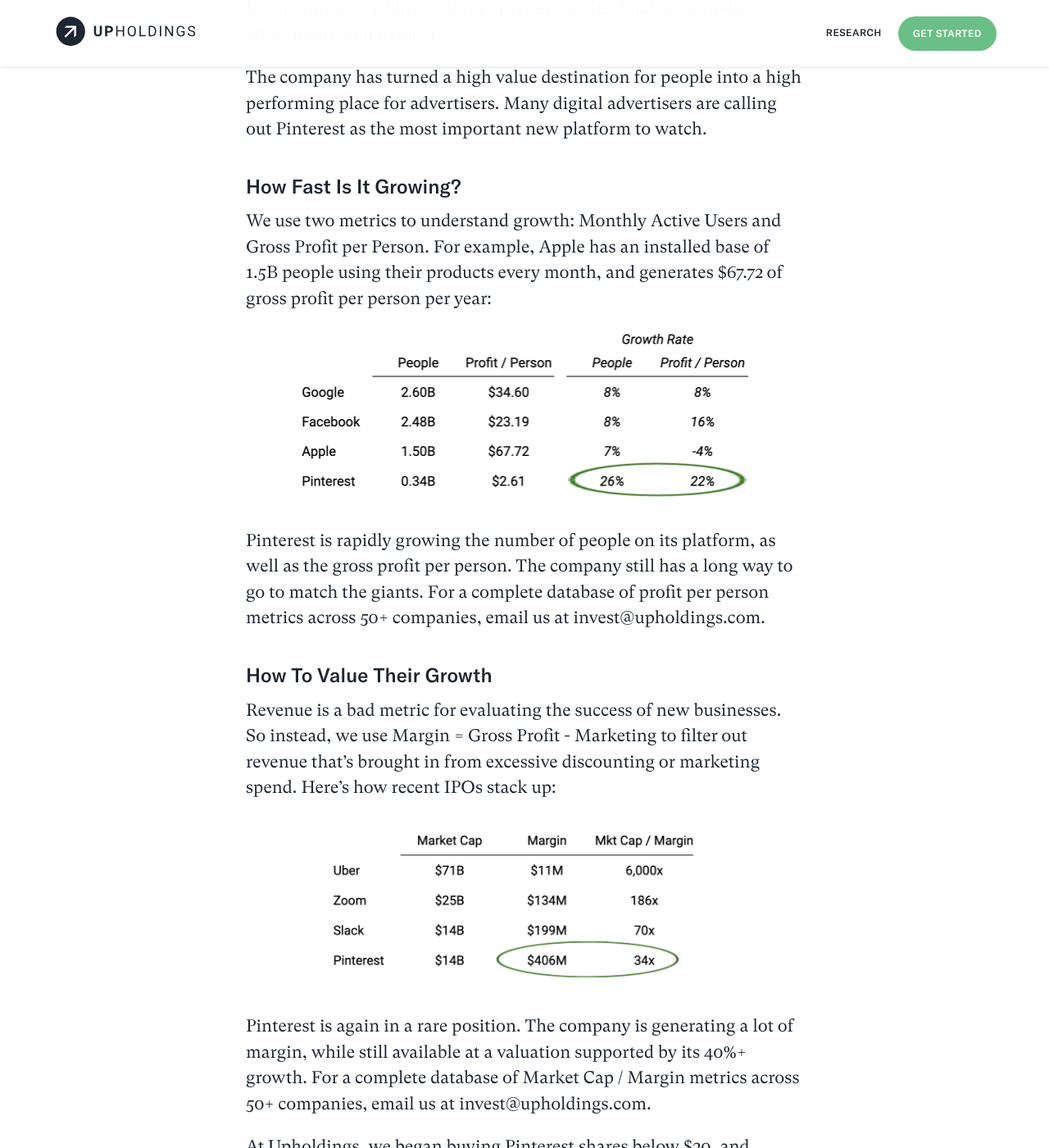
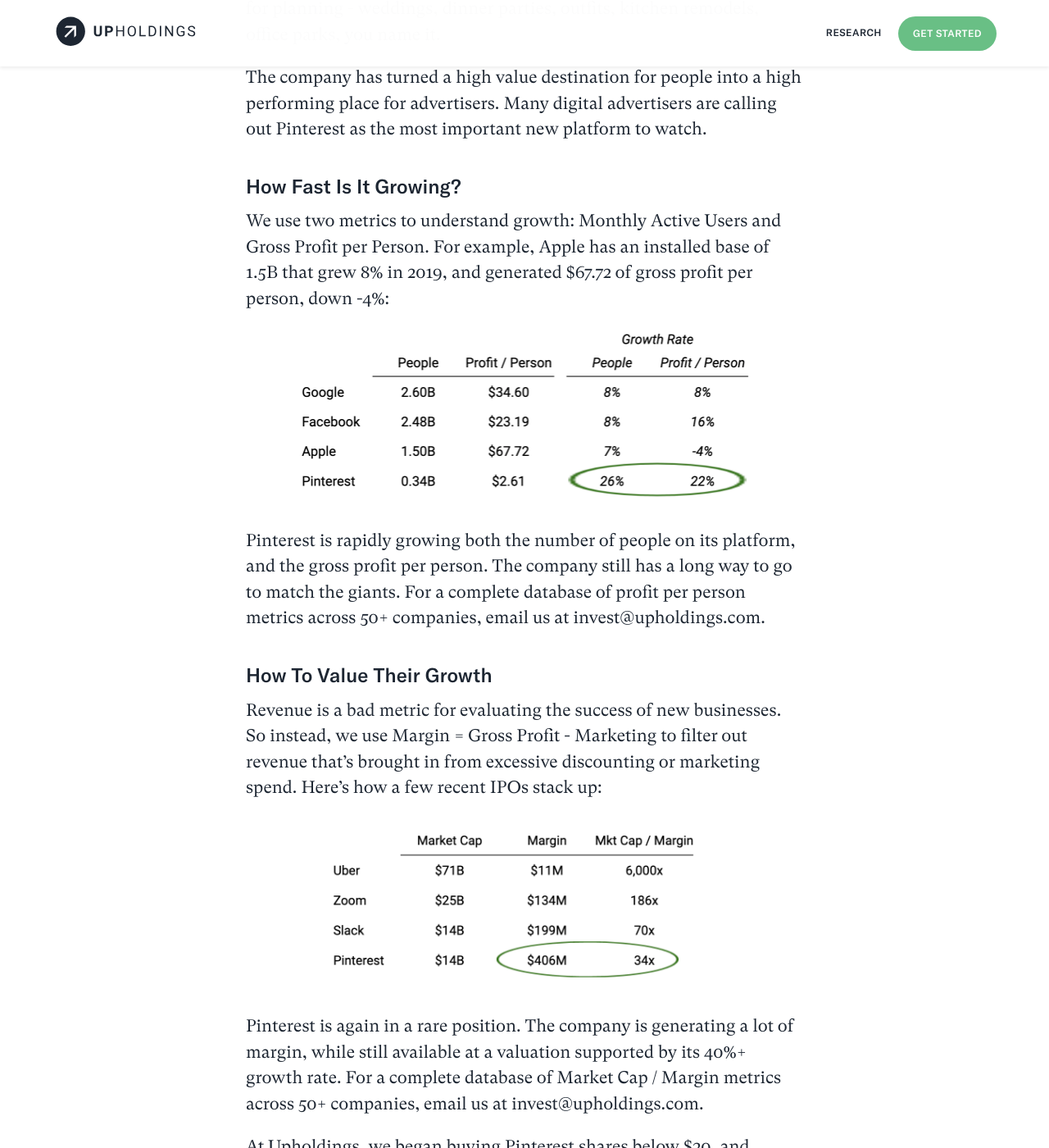
Before and after one commit to willanderson/Upholdings, a Jekyll site: the page built from _posts/2020-02-13-pinterest-a-rare-bargain.markdown, in a window 1280 px wide and 1400 px high, scrolled down 1125 px. Shown: the whole window at 82% size. Built offline with Jekyll 4.4.1, drawn with Linux system fonts in a browser that asks for light colours; nearby versions of some CDN libraries; some web fonts are replaced; comment, search, counter and statistics services are not loaded; some of the changed text lies outside the part shown.

Commit message:
Updated Pinterest A Rare Bargain

```diff
--- a/_posts/2020-02-13-pinterest-a-rare-bargain.markdown
+++ b/_posts/2020-02-13-pinterest-a-rare-bargain.markdown
@@ -20,19 +20,19 @@
 
 ## How Fast Is It Growing?
 
-We use two metrics to understand growth: Monthly Active Users and Gross Profit per Person. For example, Apple has an installed base of 1.5B people using their products every month, and generates $67.72 of gross profit per person per year:
+We use two metrics to understand growth: Monthly Active Users and Gross Profit per Person. For example, Apple has an installed base of 1.5B that grew 8% in 2019, and generated $67.72 of gross profit per person, down -4%:
 
 ![first numbers-33c20e.png](/uploads/first%20numbers-33c20e.png)
 
-Pinterest is rapidly growing the number of people on its platform, as well as the gross profit per person. The company still has a long way to go to match the giants. **For a complete database of profit per person metrics across 50+ companies, email us at invest@upholdings.com.**
+Pinterest is rapidly growing both the number of people on its platform, and the gross profit per person. The company still has a long way to go to match the giants. **For a complete database of profit per person metrics across 50+ companies, email us at invest@upholdings.com.**
 
 ## How To Value Their Growth
 
-Revenue is a bad metric for evaluating the success of new businesses. So instead, we use Margin = Gross Profit - Marketing to filter out revenue that’s brought in from excessive discounting or marketing spend. Here’s how recent IPOs stack up:
+Revenue is a bad metric for evaluating the success of new businesses. So instead, we use Margin = Gross Profit - Marketing to filter out revenue that’s brought in from excessive discounting or marketing spend. Here’s how a few recent IPOs stack up:
 
 ![second numbers.png](/uploads/second%20numbers.png)
 
-Pinterest is again in a rare position. The company is generating a lot of margin, while still available at a valuation supported by its 40%+ growth. **For a complete database of Market Cap / Margin metrics across 50+ companies, email us at invest@upholdings.com.**
+Pinterest is again in a rare position. The company is generating a lot of margin, while still available at a valuation supported by its 40%+ growth rate. **For a complete database of Market Cap / Margin metrics across 50+ companies, email us at invest@upholdings.com.**
 
 At Upholdings, we began buying Pinterest shares below $20, and believe that current market pricing still offers a double-digit return to investors with a long term approach (3+ years).
 
```
Also changed, not shown: other parts of _posts/2020-02-13-pinterest-a-rare-bargain.markdown (+1 -1 lines).
